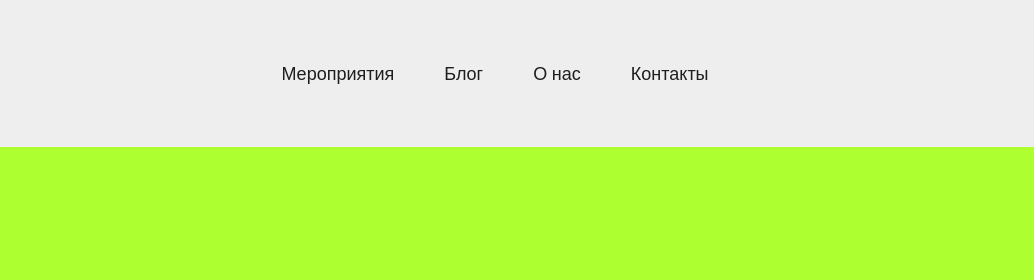
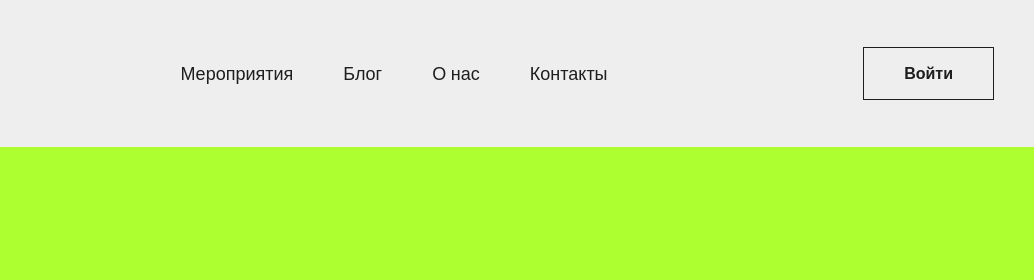
Before and after one commit to Veter091/Veter091.github.io, a plain HTML site: page index.html in a window 1280 px wide. Shown: the top 280 px of the page, 246-1280 px from the left. Drawn offline with nearby package versions, Linux system fonts and the light colour scheme.

Commit message:
add index

```diff
--- a/index.html
+++ b/index.html
@@ -22,7 +22,9 @@
                     <a href="#" class="page-header__nav-link">О нас</a>
                     <a href="#" class="page-header__nav-link">Контакты</a>
                 </nav>
-
+                <div class="page-header__right-block">
+                <a href="#" class="page-header__btn btn">Войти</a>
+                </div>
             </div>
         </header>
         <main class="main">
--- a/style.css
+++ b/style.css
@@ -68,8 +68,40 @@ body {
 .page-header__nav-link:hover,
 .page-header__nav-link:active {
     color: #BC3324;
+}
 
+.btn {
+    display: inline-flex;
+    justify-content: center;
+    align-items: center;
+    box-sizing: border-box;
+    padding: 15px 40px;
+    background-color: transparent;
+    text-decoration: none;
+    border: 1px solid #1F1E1E;
+    border-radius: 0;
+    outline: 0;
+    font-weight: 600;
+    font-size: 16px;
+    line-height: 1.3;
+    color:#1F1E1E;
+    transition: background-color 0.2s, color 0.2s;
 }
+
+.btn:hover,
+.btn:active {
+    background-color: #1F1E1E;
+    color: #ffffff;
+}
+
+.page-header__right-block {
+    display: flex;
+    justify-content: flex-end;
+    align-items: center;
+    width: 202px;
+}
+
+
 .main {
     flex: 1 0 auto;
     background-color: greenyellow;
```
